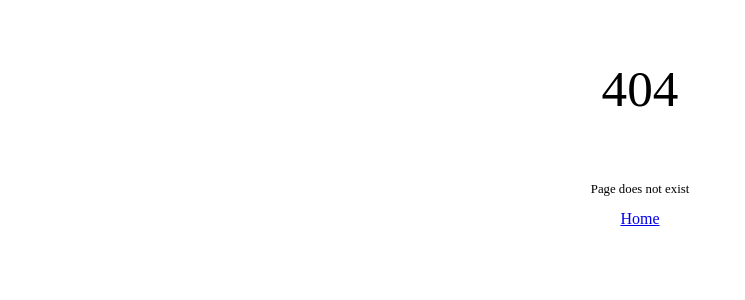
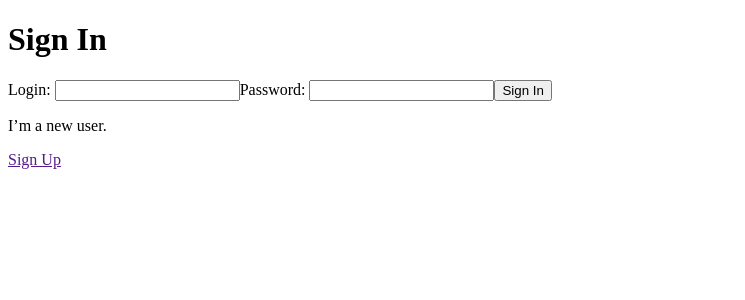
Before and after one commit to NachinkaShaurmi/NgBank, an Angular app: page /login in a window 1280 px wide. Before the commit this address had no page. Shown: the top 300 px of the page, without its empty margins (0-745 px from the left). Built offline with nearby package versions, Linux system fonts and the light colour scheme.

Commit message:
feat: add api-service and login-page component

```diff
--- a/src/app/app.config.ts
+++ b/src/app/app.config.ts
@@ -1,12 +1,22 @@
-import { ApplicationConfig, provideBrowserGlobalErrorListeners, provideZonelessChangeDetection } from '@angular/core';
+import {
+  ApplicationConfig,
+  provideBrowserGlobalErrorListeners,
+  provideZonelessChangeDetection,
+} from '@angular/core';
 import { provideRouter } from '@angular/router';
-
+import { provideHttpClient, withFetch } from '@angular/common/http';
 import { routes } from './app.routes';
+import {
+  provideClientHydration,
+  withEventReplay,
+} from '@angular/platform-browser';
 
 export const appConfig: ApplicationConfig = {
   providers: [
     provideBrowserGlobalErrorListeners(),
     provideZonelessChangeDetection(),
-    provideRouter(routes)
-  ]
+    provideRouter(routes),
+    provideClientHydration(withEventReplay()),
+    provideHttpClient(withFetch()),
+  ],
 };
--- a/src/app/app.routes.ts
+++ b/src/app/app.routes.ts
@@ -1,7 +1,13 @@
 import { Routes } from '@angular/router';
 
 export const routes: Routes = [
-  { path: '', redirectTo: 'home', pathMatch: 'full' },
+  { path: '', redirectTo: 'login', pathMatch: 'full' },
+  {
+    path: 'login',
+    loadComponent: () =>
+      import('./components/login-page/login-page').then((r) => r.Login),
+    title: 'Login',
+  },
   {
     path: 'home',
     loadComponent: () =>
--- /dev/null
+++ b/src/app/components/login-page/login-page.html
@@ -0,0 +1,11 @@
+<h1>Sign In</h1>
+<form [formGroup]="loginForm">
+  <label>Login:
+    <input formControlName="userName" autocomplete="username"></label>
+  <label>Password:
+    <input formControlName="password" type="password" id="password" autocomplete="current-password"></label>
+  <button (click)="onSubmit()">Sign In</button>
+</form>
+<div>
+  <p>I’m a new user.</p><a href="">Sign Up</a>
+</div>
--- /dev/null
+++ b/src/app/components/login-page/login-page.ts
@@ -0,0 +1,32 @@
+import { Component, inject } from '@angular/core';
+import {
+  FormBuilder,
+  FormGroup,
+  Validators,
+  ReactiveFormsModule,
+} from '@angular/forms';
+import { ApiService } from '../../services/api-service';
+
+@Component({
+  selector: 'app-login',
+  imports: [ReactiveFormsModule],
+  templateUrl: './login-page.html',
+  styleUrl: './login-page.scss',
+})
+export class Login {
+  loginForm!: FormGroup;
+  apiService: ApiService = inject(ApiService);
+
+  constructor(private fb: FormBuilder) {
+    this.loginForm = this.fb.group({
+      userName: ['', Validators.required],
+      password: ['', Validators.required],
+    });
+  }
+
+  onSubmit() {
+    if (this.loginForm.valid) {
+      this.apiService.getLogin(this.loginForm.value);
+    }
+  }
+}
--- /dev/null
+++ b/src/app/interfaces/interfaces.ts
@@ -0,0 +1,4 @@
+export interface ILogin {
+  userName: string;
+  password: string;
+}
--- /dev/null
+++ b/src/app/services/api-service.ts
@@ -0,0 +1,28 @@
+import { Injectable } from '@angular/core';
+import { HttpClient } from '@angular/common/http';
+import { Router } from '@angular/router';
+import { retry } from 'rxjs';
+import { ILogin } from '../interfaces/interfaces';
+
+@Injectable({
+  providedIn: 'root',
+})
+export class ApiService {
+  private readonly API_URL = 'https://be-12092025.onrender.com/api';
+  constructor(private http: HttpClient, public router: Router) {}
+
+  getLogin(prop: ILogin) {
+    this.http
+      .post(this.API_URL + '/auth/login', prop)
+      .pipe(retry(4))
+      .subscribe(
+        (response) => {
+          console.log(response);
+          this.router.navigate(['home']);
+        },
+        (error) => {
+          console.error('Login failed', error.status);
+        }
+      );
+  }
+}
```
Also changed, not shown: src/app/components/login-page/login-page.scss (added), 2 other files (tests, documents, lock files or other folders).
